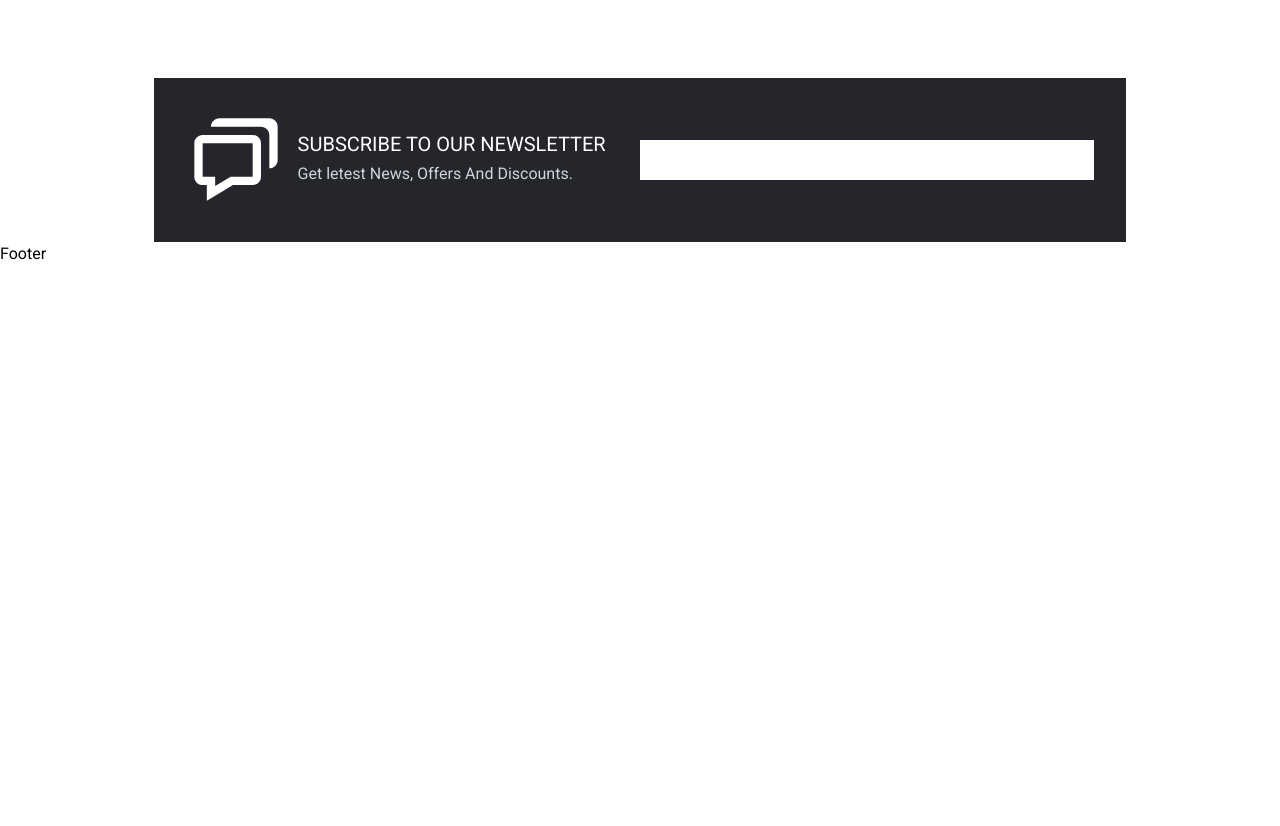
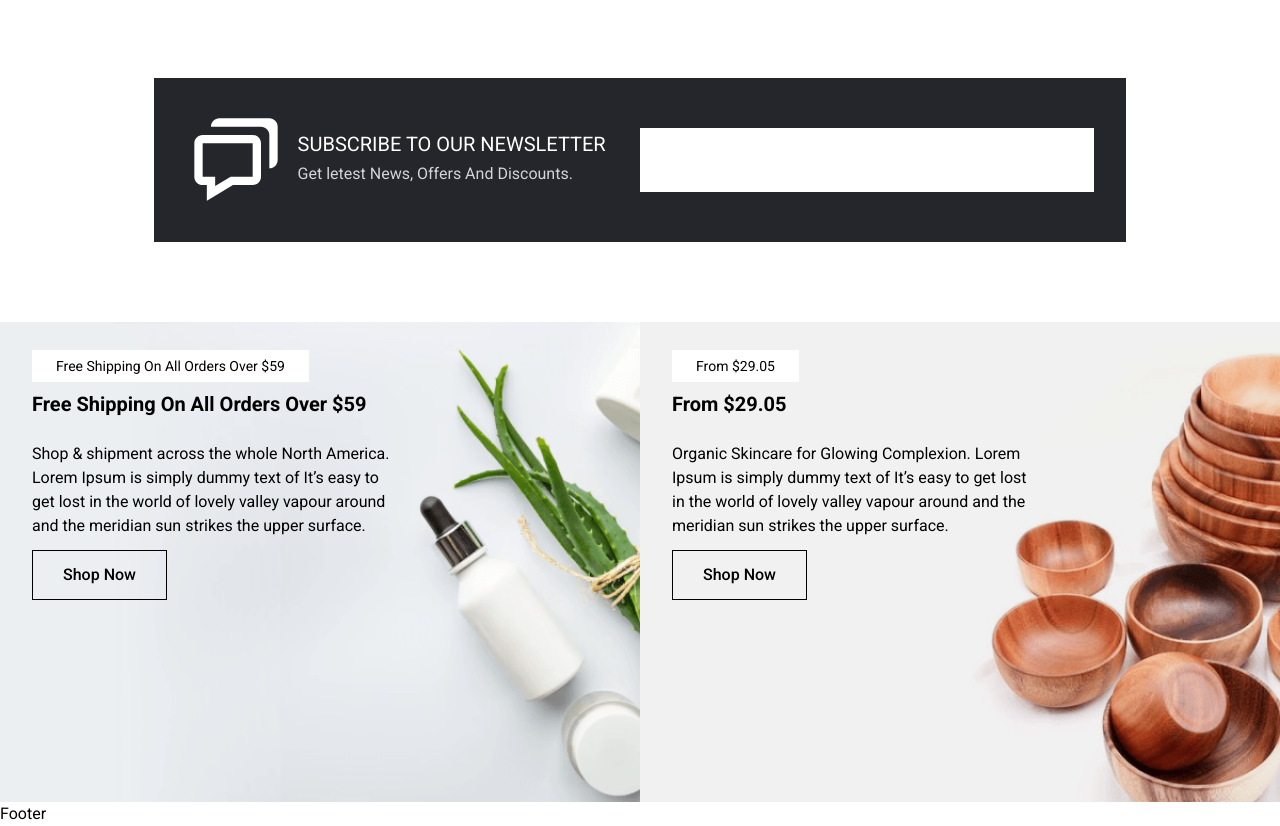
Before and after one commit to MIRNOMAN/root_shop_cart, a React (Vite) app: page / in a window 1280 px wide. Shown: the part 2640-3466 px from the top of the page. Before the commit the page ends 2906 px from the top, so only its background shows below. Built offline with nearby package versions, Linux system fonts and the light colour scheme.

Commit message:
ctrate a offer shipping section

```diff
--- /dev/null
+++ b/src/Components/FreeShipping/FreeShipping.jsx
@@ -0,0 +1,28 @@
+import { promotionalInfo } from "../../assets/data/data"
+
+
+const FreeShipping = () => {
+  return (
+    <>
+     <section className="flex flex-col lg:flex-row items-center justify-between pt-20">
+      {promotionalInfo.map((info) =>(
+        <>
+        <div className="box relative w-full" key={info.id}>
+             <div className="w-full h-[60vh]">
+                 <img className="w-full h-full object-cover" src={info.image} alt="" />
+             </div>
+             <div className="absolute top-0 left-0 p-2 md:p-8 lg:w-2/3">
+               <span className="bg-white px-6 py-2 text-sm">{info.title}</span>
+               <h1 className="my-3 text-xl font-semibold">{info.title}</h1>
+               <p className="py-3">{info.description}</p>
+               <button className="secondary-btn">Shop Now</button>
+             </div>
+        </div>
+        </>
+      ))}
+     </section>
+    </>
+  )
+}
+
+export default FreeShipping
--- a/src/Components/ShippingInfo/ShippingInfo.jsx
+++ b/src/Components/ShippingInfo/ShippingInfo.jsx
@@ -52,8 +52,8 @@ const ShippingInfo = () => {
                </div>
 
            </div>
-           <div className="left w-full p-5 px-8 lg:w-1/2 bg-white">
-
+           <div className="left w-full p-5 lg:px-8 lg:w-1/2 bg-white">
+             <input type="text"  className="outline-none w-full "/>
            </div>
        </div>
     </section>
--- a/src/pages/Home/Home.jsx
+++ b/src/pages/Home/Home.jsx
@@ -1,4 +1,5 @@
 import Bannar from "../../Components/Bannar/Bannar"
+import FreeShipping from "../../Components/FreeShipping/FreeShipping"
 import Hero from "../../Components/Hero/Hero"
 import Product from "../../Components/Product/Product"
 import ShippingInfo from "../../Components/ShippingInfo/ShippingInfo"
@@ -15,6 +16,7 @@ const Home = () => {
       <Bannar></Bannar>
       <Product></Product>
       <ShippingInfo></ShippingInfo>
+      <FreeShipping></FreeShipping>
     </div>
   )
 }
```
